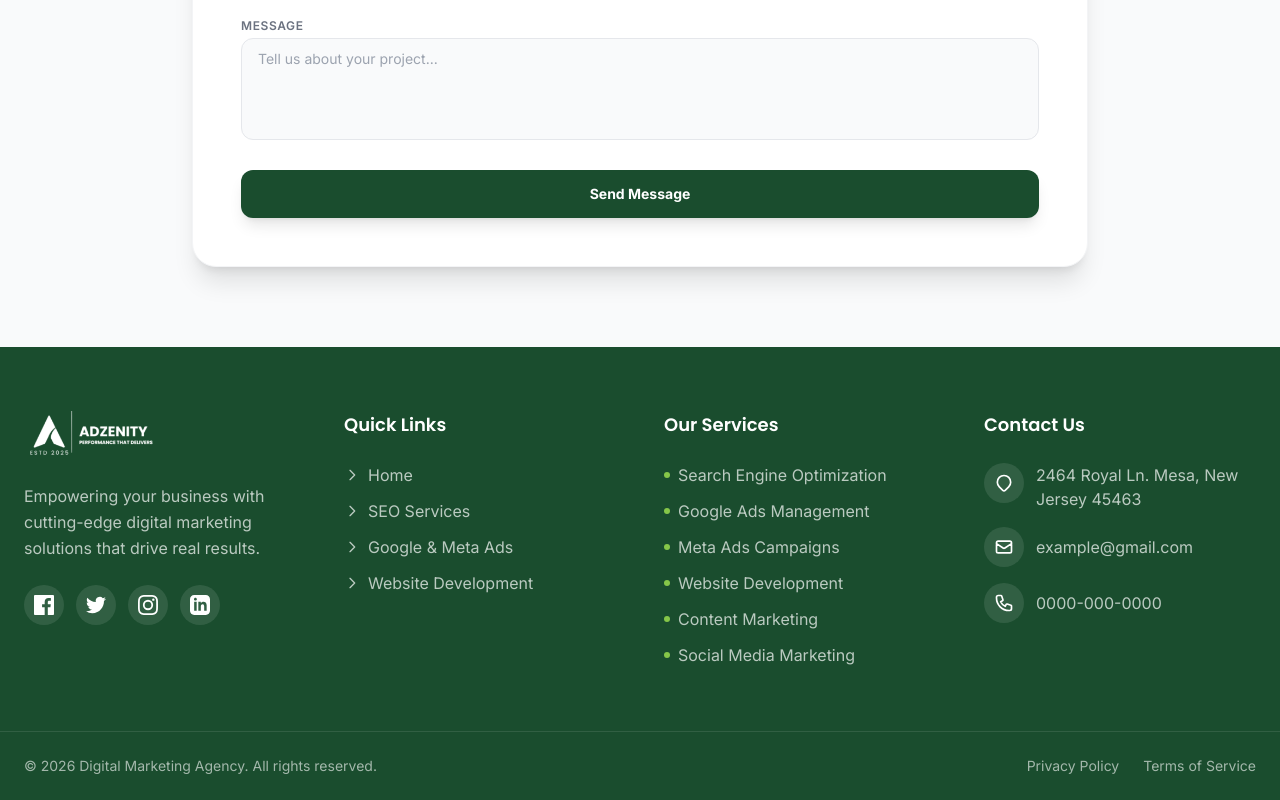
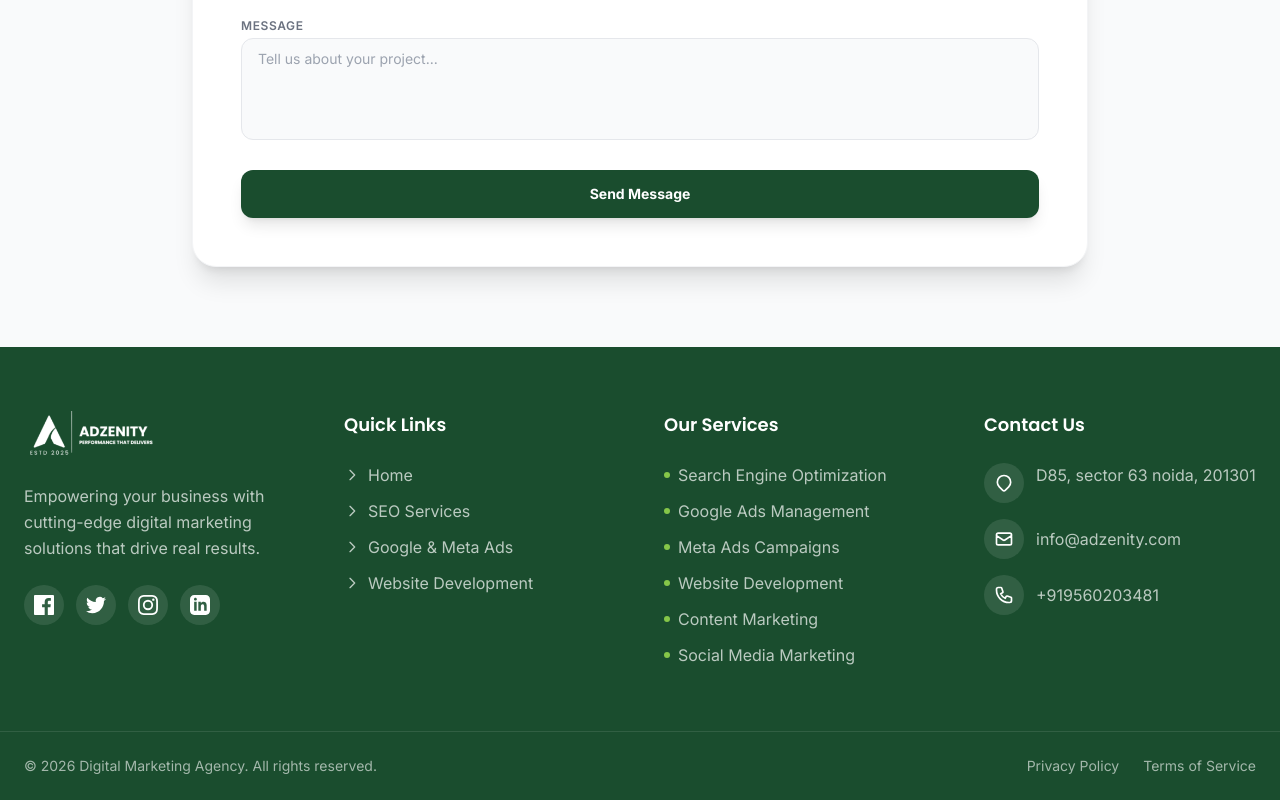
Before and after one commit to aryan24-cs/Adzenity_dm, a React (Vite) app in the folder client/: page /development in a window 1280 px wide. Shown: the part 5398-6198 px from the top of the page. Built offline with nearby package versions, Linux system fonts and the light colour scheme.

Commit message:
Update Footer.jsx

```diff
--- a/client/src/components/Footer.jsx
+++ b/client/src/components/Footer.jsx
@@ -139,7 +139,7 @@ const Footer = () => {
                                         <path strokeLinecap="round" strokeLinejoin="round" strokeWidth={2} d="M17.657 16.657L13.414 20.9a1.998 1.998 0 01-2.827 0l-4.244-4.243a8 8 0 1111.314 0z" />
                                     </svg>
                                 </div>
-                                <span className="text-white/70">2464 Royal Ln. Mesa, New Jersey 45463</span>
+                                <span className="text-white/70">D85, sector 63 noida, 201301</span>
                             </li>
                             <li className="flex items-center gap-3">
                                 <div className="w-10 h-10 rounded-full bg-white/10 flex items-center justify-center flex-shrink-0">
@@ -147,8 +147,8 @@ const Footer = () => {
                                         <path strokeLinecap="round" strokeLinejoin="round" strokeWidth={2} d="M3 8l7.89 5.26a2 2 0 002.22 0L21 8M5 19h14a2 2 0 002-2V7a2 2 0 00-2-2H5a2 2 0 00-2 2v10a2 2 0 002 2z" />
                                     </svg>
                                 </div>
-                                <a href="mailto:example@gmail.com" className="text-white/70 hover:text-accent transition-colors">
-                                    example@gmail.com
+                                <a href="mailto:info@adzenity.com" className="text-white/70 hover:text-accent transition-colors">
+                                    info@adzenity.com
                                 </a>
                             </li>
                             <li className="flex items-center gap-3">
@@ -157,8 +157,8 @@ const Footer = () => {
                                         <path strokeLinecap="round" strokeLinejoin="round" strokeWidth={2} d="M3 5a2 2 0 012-2h3.28a1 1 0 01.948.684l1.498 4.493a1 1 0 01-.502 1.21l-2.257 1.13a11.042 11.042 0 005.516 5.516l1.13-2.257a1 1 0 011.21-.502l4.493 1.498a1 1 0 01.684.949V19a2 2 0 01-2 2h-1C9.716 21 3 14.284 3 6V5z" />
                                     </svg>
                                 </div>
-                                <a href="tel:0000-000-0000" className="text-white/70 hover:text-accent transition-colors">
-                                    0000-000-0000
+                                <a href="tel:+919560203481" className="text-white/70 hover:text-accent transition-colors">
+                                    +919560203481
                                 </a>
                             </li>
                         </ul>
```
